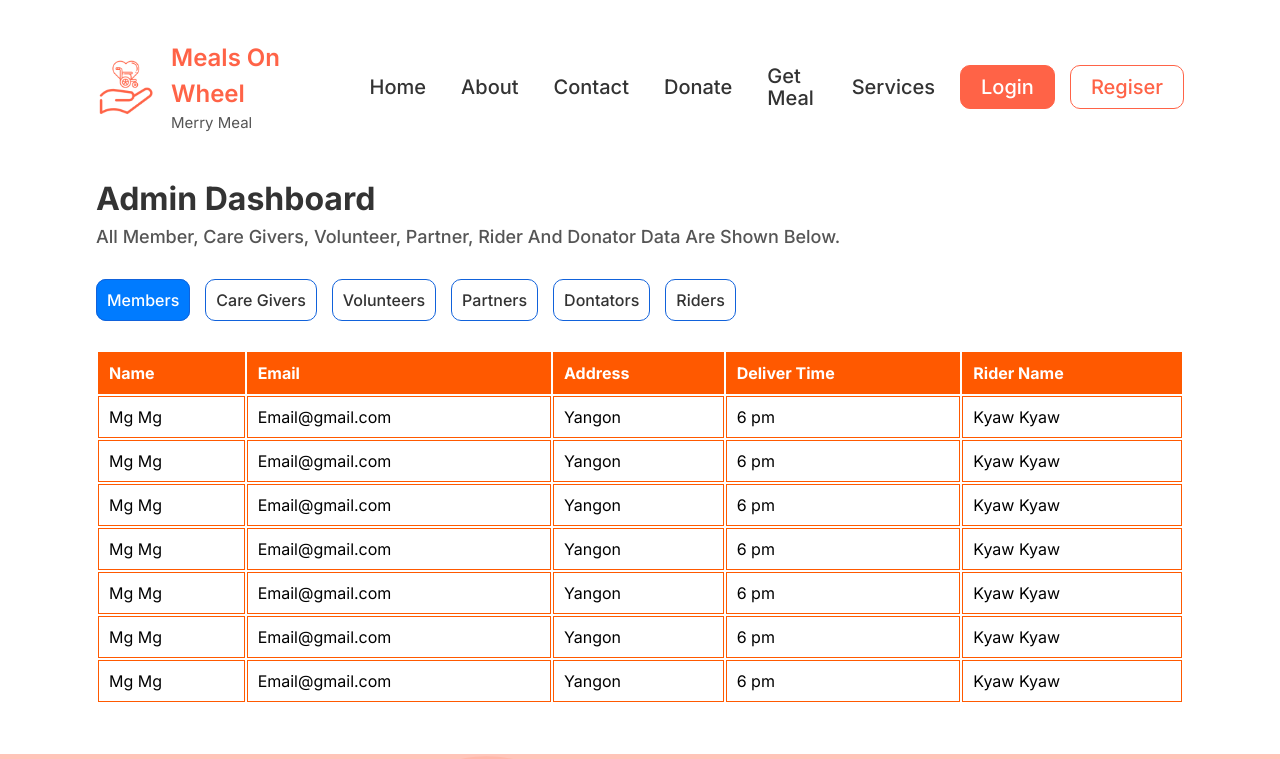
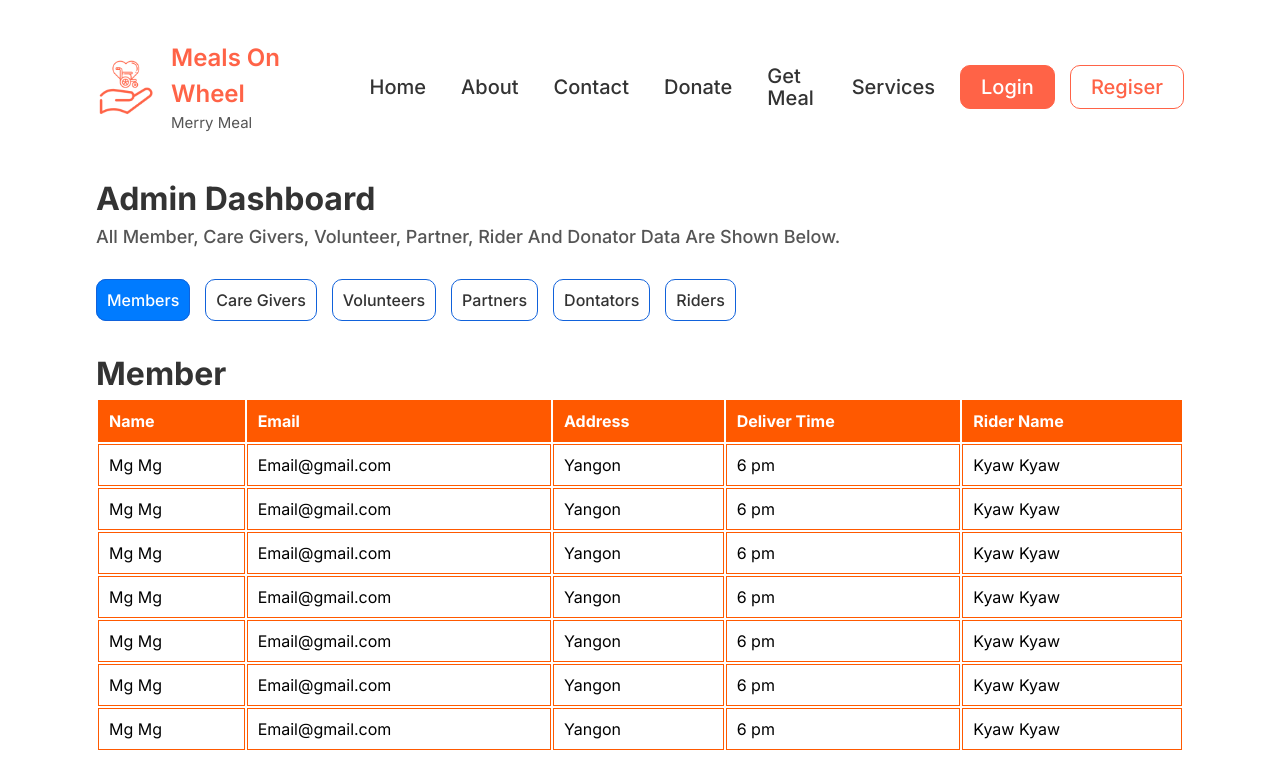
Before and after one commit to Rayy-007/meals-on-wheel-project, a React (Vite) app: page /admin/member in a window 1280 px wide. Shown: the top 759 px of the page. Built offline with nearby package versions, Linux system fonts and the light colour scheme.

Commit message:
fixed bugs in member dasboard

```diff
--- a/src/components/management/admin/Members.jsx
+++ b/src/components/management/admin/Members.jsx
@@ -56,6 +56,7 @@ export default function Members() {
   return (
     <>
       <div className="table">
+        <h2>Member</h2>
         <table>
           <thead>
             <tr>
```
